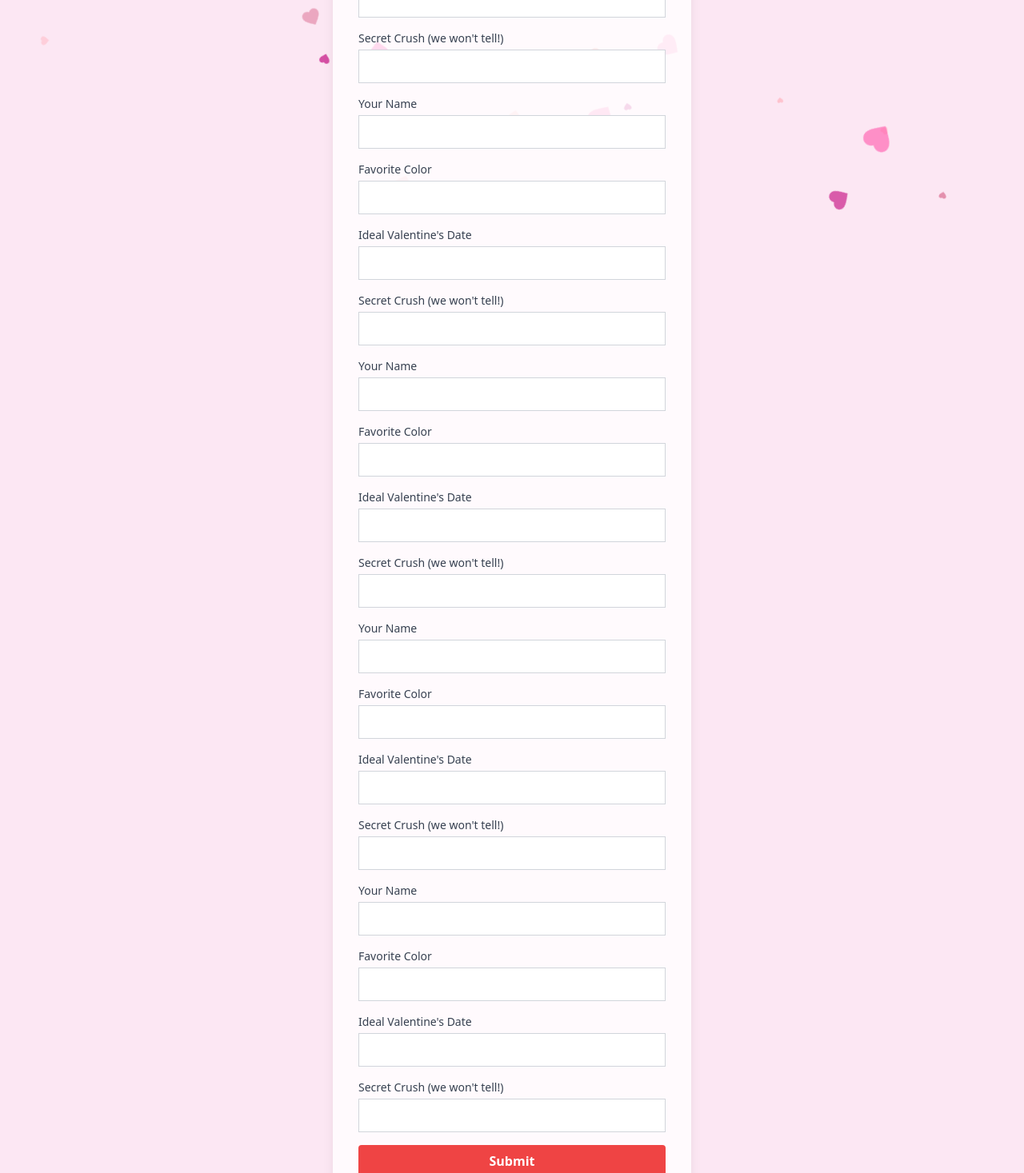
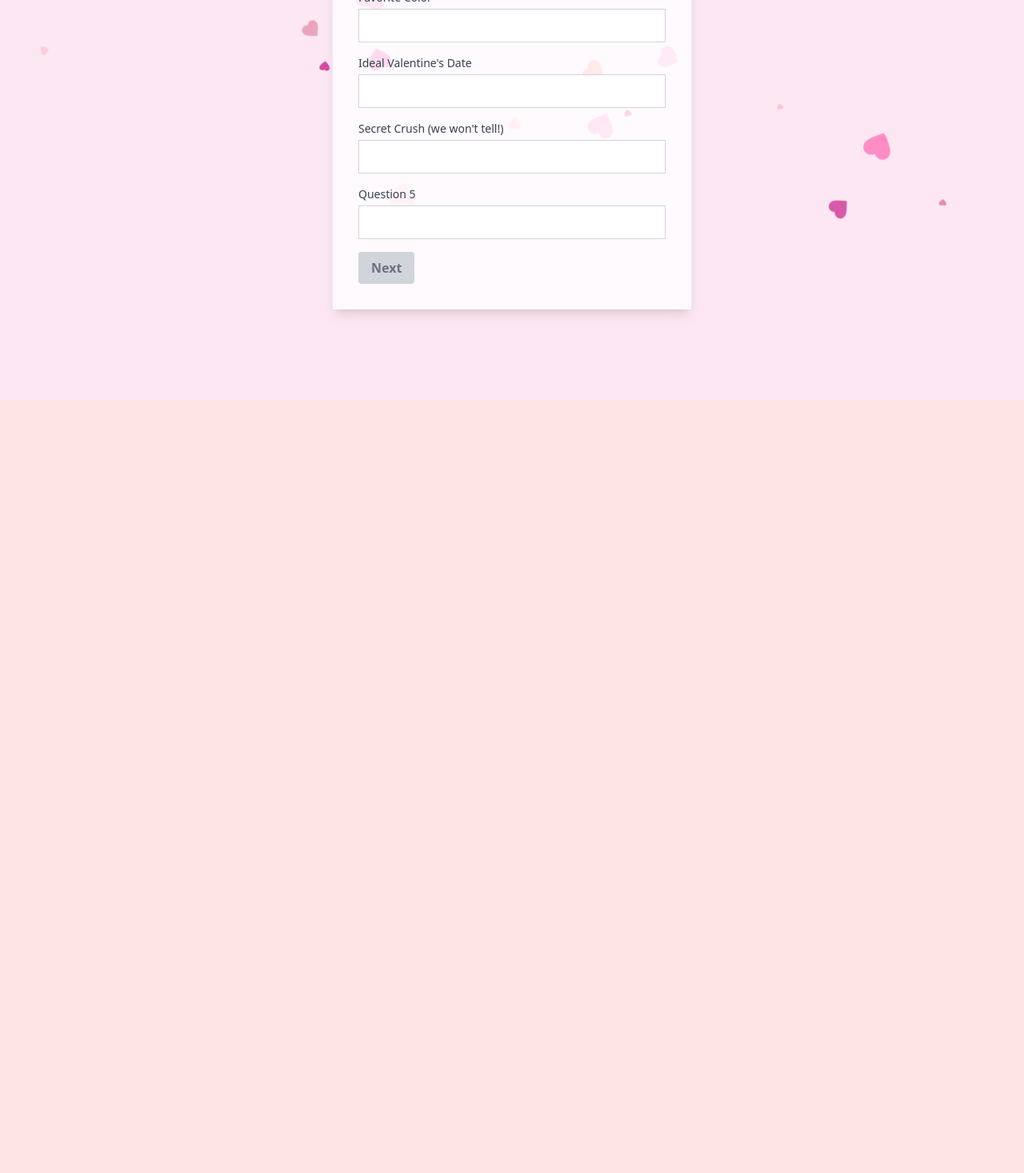
Before and after one commit to BruinMatch/BruinMatch.github.io, a Next.js app: page / in a window 1280 px wide. Shown: the part 300-1767 px from the top of the page at 80% size. After the commit the page ends 800 px from the top, so only its background shows below. Built offline with nearby package versions, Linux system fonts and the light colour scheme.

Commit message:
made form across multiple pages

```diff
--- a/components/ValentineForm.tsx
+++ b/components/ValentineForm.tsx
@@ -5,6 +5,7 @@ import { useRouter } from "next/navigation";
 import InputField from "./InputField";
 
 export default function ValentineForm() {
+  const [page, setPage] = useState(0);
   const [formData, setFormData] = useState({
     name: "",
     favoriteColor: "",
@@ -27,6 +28,7 @@ export default function ValentineForm() {
     input19: "",
     input20: "",
   });
+
   const router = useRouter();
 
   const handleChange = (e: React.ChangeEvent<HTMLInputElement>) => {
@@ -38,20 +40,22 @@ export default function ValentineForm() {
 
     const handleRequest = async () => {
       try {
-        const response = await fetch("https://bruinmatch-backend.onrender.com/add-post", {
+        const response = await fetch(
+          "https://bruinmatch-backend.onrender.com/add-post",
+          {
             method: "POST",
             headers: {
               "Content-Type": "application/json",
             },
             body: JSON.stringify(formData),
-        });
+          }
+        );
 
         if (!response.ok) {
           throw new Error("Failed to submit form. Please try again later.");
         }
 
         router.push("/submitted?name=" + encodeURIComponent(formData.name));
-        return;
       } catch (error) {
         console.error("Error submitting form:", error);
       }
@@ -60,137 +64,111 @@ export default function ValentineForm() {
     handleRequest();
   };
 
+  // Grouping questions into pages (4 pages with 5 questions each)
+  const pages = [
+    [
+      { label: "Your Name", name: "name" },
+      { label: "Favorite Color", name: "favoriteColor" },
+      { label: "Ideal Valentine's Date", name: "idealDate" },
+      { label: "Secret Crush (we won't tell!)", name: "crushName" },
+      { label: "Question 5", name: "input5" },
+    ],
+    [
+      { label: "Question 6", name: "input6" },
+      { label: "Question 7", name: "input7" },
+      { label: "Question 8", name: "input8" },
+      { label: "Question 9", name: "input9" },
+      { label: "Question 10", name: "input10" },
+    ],
+    [
+      { label: "Question 11", name: "input11" },
+      { label: "Question 12", name: "input12" },
+      { label: "Question 13", name: "input13" },
+      { label: "Question 14", name: "input14" },
+      { label: "Question 15", name: "input15" },
+    ],
+    [
+      { label: "Question 16", name: "input16" },
+      { label: "Question 17", name: "input17" },
+      { label: "Question 18", name: "input18" },
+      { label: "Question 19", name: "input19" },
+      { label: "Question 20", name: "input20" },
+    ],
+  ];
+
+  // Check if all fields on the current page are filled
+  const isPageComplete = pages[page].every(
+    (q) => formData[q.name as keyof typeof formData].trim() !== ""
+  );
+
   return (
-    <form
-      onSubmit={handleSubmit}
-      className='space-y-4'
-    >
+    <form onSubmit={handleSubmit} className="space-y-4">
+      {pages[page].map((q) => (
         <InputField
-        label='Your Name'
-        name='name'
-        value={formData.name}
+          key={q.name}
+          label={q.label}
+          name={q.name}
+          value={formData[q.name as keyof typeof formData]}
           onChange={handleChange}
         />
-      <InputField
-        label='Favorite Color'
-        name='favoriteColor'
-        value={formData.favoriteColor}
-        onChange={handleChange}
-      />
-      <InputField
-        label="Ideal Valentine's Date"
-        name='idealDate'
-        value={formData.idealDate}
-        onChange={handleChange}
-      />
-      <InputField
-        label="Secret Crush (we won't tell!)"
-        name='crushName'
-        value={formData.crushName}
-        onChange={handleChange}
-      />
-      <InputField
-        label='Your Name'
-        name='input5'
-        value={formData.input5}
-        onChange={handleChange}
-      />
-      <InputField
-        label='Favorite Color'
-        name='input6'
-        value={formData.input6}
-        onChange={handleChange}
-      />
-      <InputField
-        label="Ideal Valentine's Date"
-        name='input7'
-        value={formData.input7}
-        onChange={handleChange}
-      />
-      <InputField
-        label="Secret Crush (we won't tell!)"
-        name='input8'
-        value={formData.input8}
-        onChange={handleChange}
-      />
-      <InputField
-        label='Your Name'
-        name='input9'
-        value={formData.input9}
-        onChange={handleChange}
-      />
-      <InputField
-        label='Favorite Color'
-        name='input10'
-        value={formData.input10}
-        onChange={handleChange}
-      />
-      <InputField
-        label="Ideal Valentine's Date"
-        name='input11'
-        value={formData.input11}
-        onChange={handleChange}
-      />
-      <InputField
-        label="Secret Crush (we won't tell!)"
-        name='input12'
-        value={formData.input12}
-        onChange={handleChange}
-      />
-      <InputField
-        label='Your Name'
-        name='input13'
-        value={formData.input13}
-        onChange={handleChange}
-      />
-      <InputField
-        label='Favorite Color'
-        name='input14'
-        value={formData.input14}
-        onChange={handleChange}
-      />
-      <InputField
-        label="Ideal Valentine's Date"
-        name='input15'
-        value={formData.input15}
-        onChange={handleChange}
-      />
-      <InputField
-        label="Secret Crush (we won't tell!)"
-        name='input16'
-        value={formData.input16}
-        onChange={handleChange}
-      />
-      <InputField
-        label='Your Name'
-        name='input17'
-        value={formData.input17}
-        onChange={handleChange}
-      />
-      <InputField
-        label='Favorite Color'
-        name='input18'
-        value={formData.input18}
-        onChange={handleChange}
-      />
-      <InputField
-        label="Ideal Valentine's Date"
-        name='input19'
-        value={formData.input19}
-        onChange={handleChange}
-      />
-      <InputField
-        label="Secret Crush (we won't tell!)"
-        name='input20'
-        value={formData.input20}
-        onChange={handleChange}
-      />
+      ))}
+
+      <div className="flex justify-between">
+        {page > 0 && (
           <button
-        type='submit'
-        className='w-full bg-red-500 hover:bg-red-600 text-white font-bold py-2 px-4 rounded transition duration-300 ease-in-out transform hover:scale-105'
+            type="button"
+            onClick={() => setPage(page - 1)}
+            className="bg-gray-400 hover:bg-gray-500 text-white font-bold py-2 px-4 rounded transition duration-300"
+          >
+            Back
+          </button>
+        )}
+
+        {page < pages.length - 1 ? (
+          <div className="relative group">
+            <button
+              type="button"
+              onClick={() => isPageComplete && setPage(page + 1)}
+              disabled={!isPageComplete}
+              className={`py-2 px-4 rounded font-bold transition duration-300 ${
+                isPageComplete
+                  ? "bg-blue-500 hover:bg-blue-600 text-white"
+                  : "bg-gray-300 text-gray-500 cursor-not-allowed"
+              }`}
+            >
+              Next
+            </button>
+
+            {/* Tooltip appears only if the button is disabled */}
+            {!isPageComplete && (
+              <div className="absolute left-1/2 bottom-full mb-2 w-max -translate-x-1/2 bg-gray-700 text-white text-xs rounded px-2 py-1 opacity-0 group-hover:opacity-100 transition-opacity pointer-events-none">
+                Complete all questions to continue
+              </div>
+            )}
+          </div>
+        ) : (
+          <div className="relative group">
+            <button
+              type="submit"
+              disabled={!isPageComplete}
+              className={`py-2 px-4 rounded font-bold transition duration-300 ${
+                isPageComplete
+                  ? "bg-red-500 hover:bg-red-600 text-white"
+                  : "bg-gray-300 text-gray-500 cursor-not-allowed"
+              }`}
             >
               Submit
             </button>
+
+            {/* Tooltip appears only if the button is disabled */}
+            {!isPageComplete && (
+              <div className="absolute left-1/2 bottom-full mb-2 w-max -translate-x-1/2 bg-gray-700 text-white text-xs rounded px-2 py-1 opacity-0 group-hover:opacity-100 transition-opacity pointer-events-none">
+                Complete all questions to submit
+              </div>
+            )}
+          </div>
+        )}
+      </div>
     </form>
   );
 }
```
Lines whose indentation alone changed are shown as unchanged.
